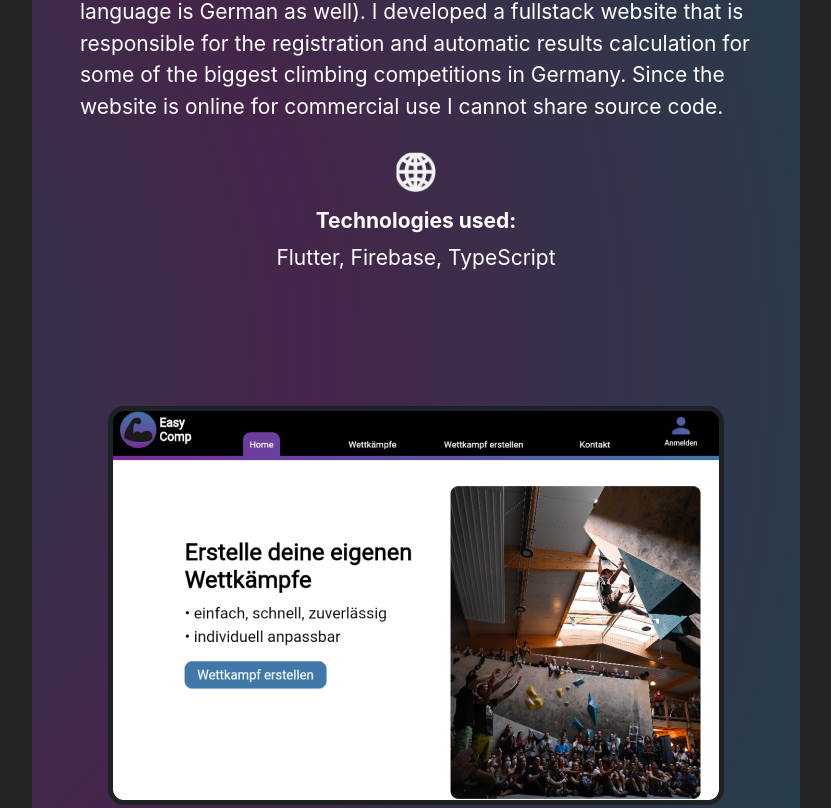
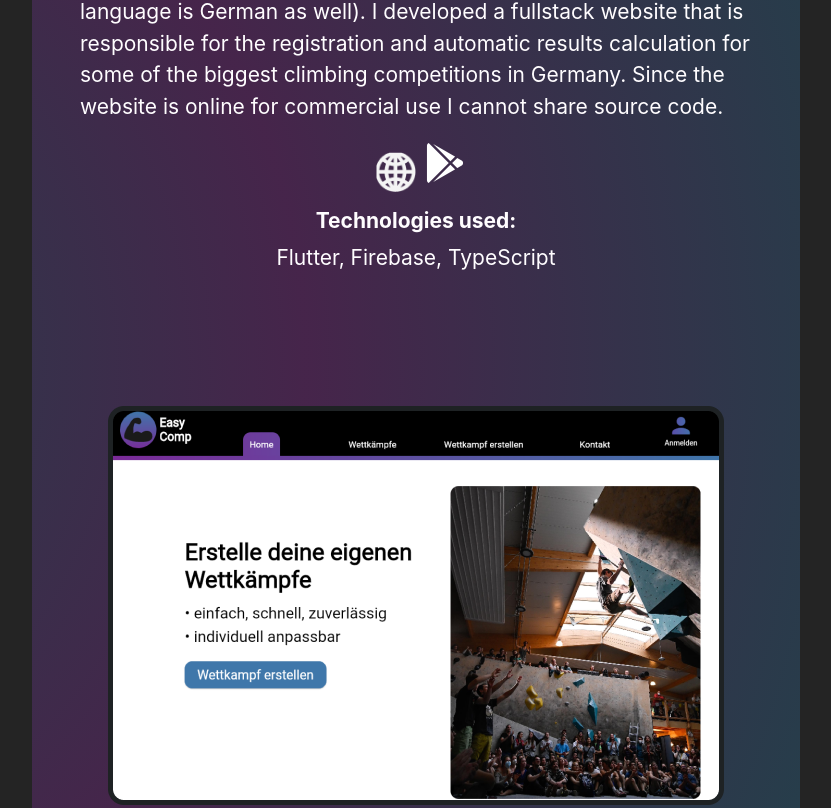
Before and after one commit to henri-climber/Portfolio-V2, a React (Vite) app in the folder portfolio_v2/: page / in a window 1280 px wide. Shown: the part 2012-2820 px from the top of the page, without its empty margins (224-1055 px from the left). Built offline with nearby package versions, Linux system fonts and the light colour scheme.

Commit message:
update styles in Skills, Projects, and AboutMe components

```diff
--- a/portfolio_v2/package.json
+++ b/portfolio_v2/package.json
@@ -11,6 +11,7 @@
   },
   "dependencies": {
     "@emailjs/browser": "^3.11.0",
+    "@fortawesome/fontawesome-free": "^6.5.1",
     "@fortawesome/fontawesome-svg-core": "^6.4.0",
     "@fortawesome/free-brands-svg-icons": "^6.4.0",
     "@fortawesome/free-solid-svg-icons": "^6.4.0",
--- a/portfolio_v2/src/components/AboutMe/index.scss
+++ b/portfolio_v2/src/components/AboutMe/index.scss
@@ -47,7 +47,7 @@
     .img1-wrapper {
       position: relative;
         @media screen and (min-width: 900px) {
-            padding-left: 24px;
+            margin-left: 24px;
           }
           width: 170px;
           height: 170px;
@@ -62,7 +62,7 @@
     .img11 {
       position: relative;
       @media screen and (min-width: 900px) {
-        padding-left: 24px;
+        margin-left: 24px;
       }
       width: 170px;
       height: 170px;
@@ -76,7 +76,7 @@
 
     .img2 {
       @media screen and (min-width: 900px) {
-        padding-right: 24px;
+        margin-right: 24px;
       }
       @media screen and (max-width: 1400px) {
         scale: 0.8;
--- a/portfolio_v2/src/components/Projects/index.jsx
+++ b/portfolio_v2/src/components/Projects/index.jsx
@@ -6,6 +6,7 @@ import WebsiteButton from '../common_components/icon_button';
 import globeIcon from '../../assets/icons/globe-1.png';
 import githubIcon from '../../assets/skills/github-mark-white.png';
 import nuclideGIF from '../../assets/videos/nuclide_table_demo.gif';
+import '@fortawesome/fontawesome-free/css/all.css';
 
 const Projects = () => {
 
@@ -21,7 +22,12 @@ const Projects = () => {
                     <div className="textBox">
                         <h5>EasyComp</h5>
                         <p className="projectDescription">Together with a friend I founded a startup to facilitate the organization of climbing competitions in Germany (which is why the language is German as well). I developed a fullstack website that is responsible for the registration and automatic results calculation  for some of the biggest climbing competitions in Germany. Since the website is online for commercial use I cannot share source code.</p>
-                        <WebsiteButton websiteUrl="https://easy-comp.net" icon={globeIcon} />
+                        <div className="row">
+                            <WebsiteButton websiteUrl="https://easy-comp.net" icon={globeIcon} />
+                            <a href="https://play.google.com/store/apps/details?id=net.easy_comp.easycomp" target="_blank" style={{ display: 'inline-block', padding: '0', margin: '0', lineHeight: '1' }}>
+                                <i className="fab fa-google-play"></i>
+                            </a>
+                        </div>
                         <h6>Technologies used:</h6>
                         <p>Flutter, Firebase, TypeScript</p>
                     </div>
@@ -33,7 +39,7 @@ const Projects = () => {
                         <p className="underline">Research project at Justus-Liebig Universität</p>
                         <p className="projectDescription">I designed state-of-the-art LSTM neural networks, by utilizing four years of meticulously collected time series data from Kenia, including 40 diverse weather features, to predict key measurements that are traditionally difficult and costly to obtain.</p>
                         <div className="button-wrapper">
-                        <WebsiteButton websiteUrl="https://github.com/henri-climber/LSTM-time-series-prediction-Kenya" icon={githubIcon} />
+                            <WebsiteButton websiteUrl="https://github.com/henri-climber/LSTM-time-series-prediction-Kenya" icon={githubIcon} />
                         </div>
                         <h6>Technologies used:</h6>
                         <p>Python, Tensorflow, scikit-learn, Pandas</p>
--- a/portfolio_v2/src/components/Projects/index.scss
+++ b/portfolio_v2/src/components/Projects/index.scss
@@ -47,11 +47,32 @@
       animation: gradient 15s ease infinite;
       margin-bottom: 96px;
 
+      .row {
+        flex-direction: row;
+
+      }
+
+      a{
+        padding: 8px;
+        width: 40px;
+        height: 40px;
+        // make i tag expand
+        display: flex;
+        i {
+          width: 100%;
+          height: 100%;
+          font-size: 40px;
+          color: white;
+        }
+      }
+
       @media screen and (max-width: 1750px) {
         flex-direction: column;
 
         .textBox{
           order: 1;
+
+
         }
         .imgBox{
           order: 2;
--- a/portfolio_v2/src/components/Skills/skills2.jsx
+++ b/portfolio_v2/src/components/Skills/skills2.jsx
@@ -232,7 +232,14 @@ const Carousel = () => {
       </div>
 
       <div className="hint">
+        {/* only display swipe when screen size less than 550 */}
+
+        <div className="hint__swipe">
+          Hint: Swipe to rotate manually
+        </div>
+        <div className="hint__rotate">
           Hint: Swipe or click buttons to rotate manually
+        </div>
       </div>
 
     </div>
--- a/portfolio_v2/src/components/Skills/skills2.scss
+++ b/portfolio_v2/src/components/Skills/skills2.scss
@@ -68,10 +68,24 @@ $cell-top-small: math.div($scene-height-small - $cell-height-small, 2);
   @media screen and (max-width: 550px) {
     margin-top: -62px;
     font-size: 12px;
+
   }
+
 
 }
 
+.hint__swipe {
+  @media screen and (min-width: 550px) {
+    display: none;
+
+  }
+}
+
+.hint__rotate {
+  @media screen and (max-width: 550px) {
+    display: none;
+  }
+}
 .carousel {
   width: 100%;
   height: 100%;
```
Also changed, not shown: 1 other file (tests, documents, lock files or other folders). Lines whose indentation alone changed are shown as unchanged.
